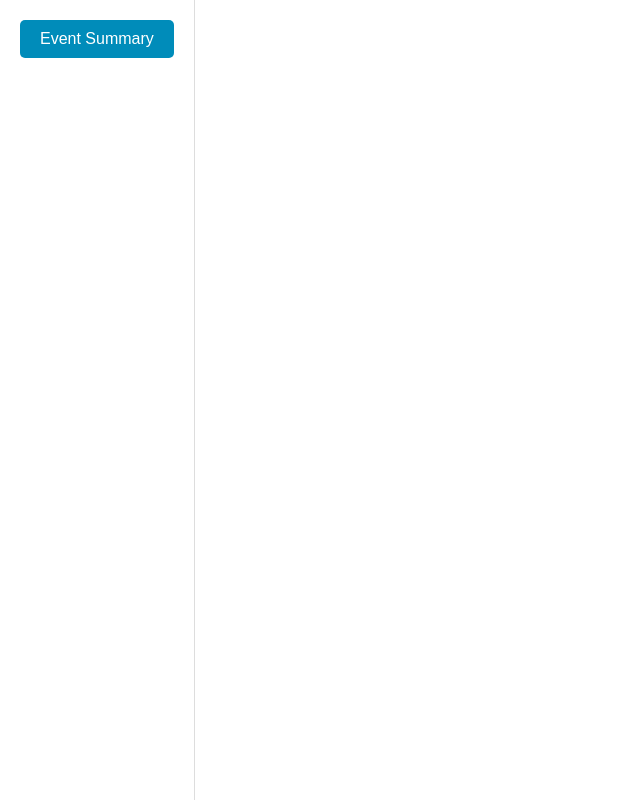
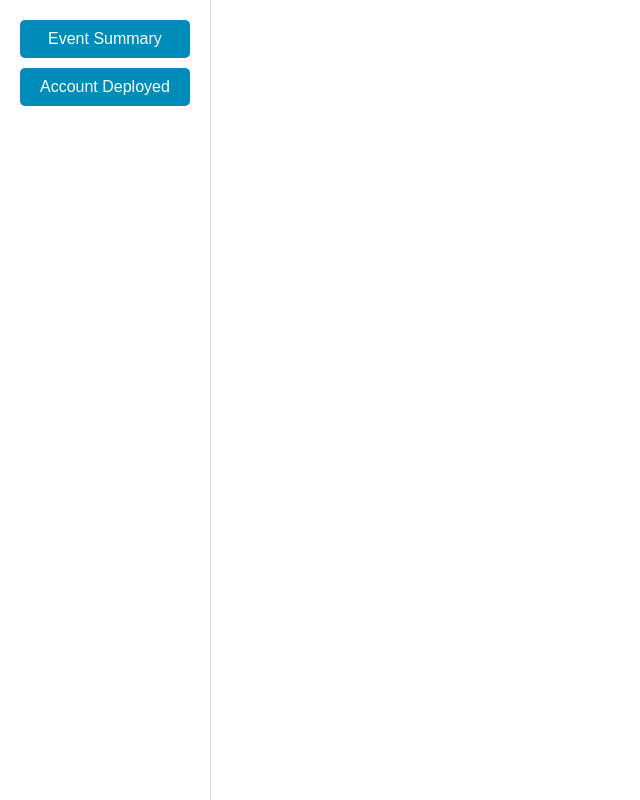
Before and after one commit to emailtovamos/eth-london, a React (Create React App) app in the folder vis-js/graphql-visualization/: page / in a window 1280 px wide. Shown: the whole page, without its empty margins (0-640 px from the left). Built offline with nearby package versions, Linux system fonts and the light colour scheme.

Commit message:
more button

```diff
--- /dev/null
+++ b/vis-js/graphql-visualization/src/AccountDeployedChart.js
@@ -0,0 +1,39 @@
+// AccountDeployedChart.js
+import React from 'react';
+import { useQuery, gql } from '@apollo/client';
+import { BarChart, Bar, XAxis, YAxis, Tooltip, Legend } from 'recharts';
+
+const GET_ACCOUNT_DEPLOYED = gql`
+{
+  AccountDeployed {
+    sender
+    factory
+  }
+}`;
+
+const AccountDeployedChart = () => {
+  const { loading, error, data } = useQuery(GET_ACCOUNT_DEPLOYED);
+
+  if (loading) return <p>Loading...</p>;
+  if (error) return <p>Error ... </p>;
+
+  // Process data for visualization
+  const chartData = data.AccountDeployed.map((item, index) => ({
+    name: index + 1,
+    Sender: item.sender,
+    Factory: item.factory,
+  }));
+
+  return (
+    <BarChart width={800} height={400} data={chartData}>
+      <XAxis dataKey="name" />
+      <YAxis />
+      <Tooltip />
+      <Legend />
+      <Bar dataKey="Sender" fill="#8884d8" />
+      <Bar dataKey="Factory" fill="#82ca9d" />
+    </BarChart>
+  );
+};
+
+export default AccountDeployedChart;
--- a/vis-js/graphql-visualization/src/App.css
+++ b/vis-js/graphql-visualization/src/App.css
@@ -4,11 +4,14 @@
 }
 
 .sidebar {
+  display: flex;
+  flex-direction: column;
   padding: 20px;
   border-right: 1px solid #ddd;
 }
 
 .summaryButton {
+  margin-bottom: 10px;
   padding: 10px 20px;
   font-size: 16px;
   border: none;
--- a/vis-js/graphql-visualization/src/App.js
+++ b/vis-js/graphql-visualization/src/App.js
@@ -2,6 +2,8 @@ import React, { useState } from 'react';
 import { ApolloProvider } from '@apollo/client';
 import { ApolloClient, InMemoryCache } from '@apollo/client';
 import EventSummaryChart from './EventSummaryChart';
+import AccountDeployedChart from './AccountDeployedChart';
+
 import './App.css';
 
 // Set up Apollo Client
@@ -11,18 +13,23 @@ const client = new ApolloClient({
 });
 
 function App() {
-  const [showEventSummary, setShowEventSummary] = useState(false);
+  const [showChart, setShowChart] = useState(false);
 
   return (
     <ApolloProvider client={client}>
       <div className="App">
         <div className="sidebar">
-          <button className="summaryButton" onClick={() => setShowEventSummary(!showEventSummary)}>
+          <button className="summaryButton" onClick={() => setShowChart('EventSummary')}>
             Event Summary
+          </button>
+          <button className="summaryButton" onClick={() => setShowChart('AccountDeployed')}>
+            Account Deployed
           </button>
         </div>
         <div className="chartArea">
-          {showEventSummary && <EventSummaryChart />}
+          {/* {showEventSummary && <EventSummaryChart />} */}
+          {showChart === 'EventSummary' && <EventSummaryChart />}
+          {showChart === 'AccountDeployed' && <AccountDeployedChart />}
         </div>
       </div>
     </ApolloProvider>
```
